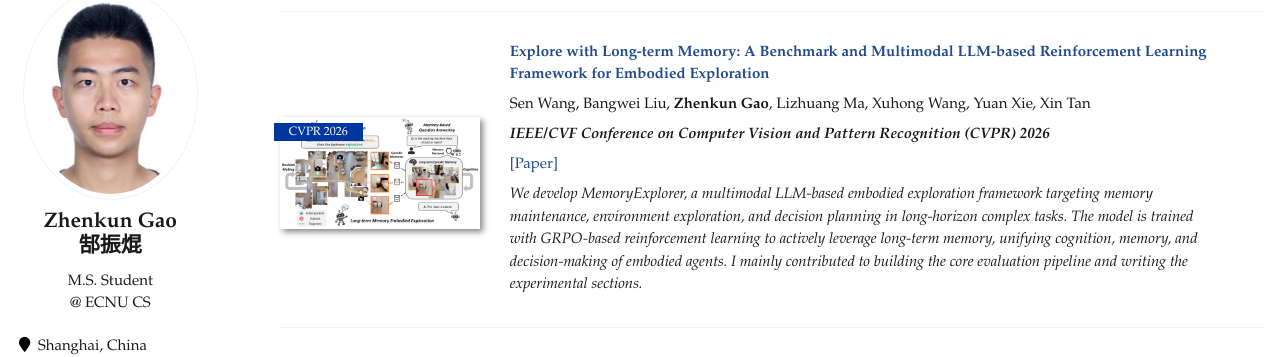
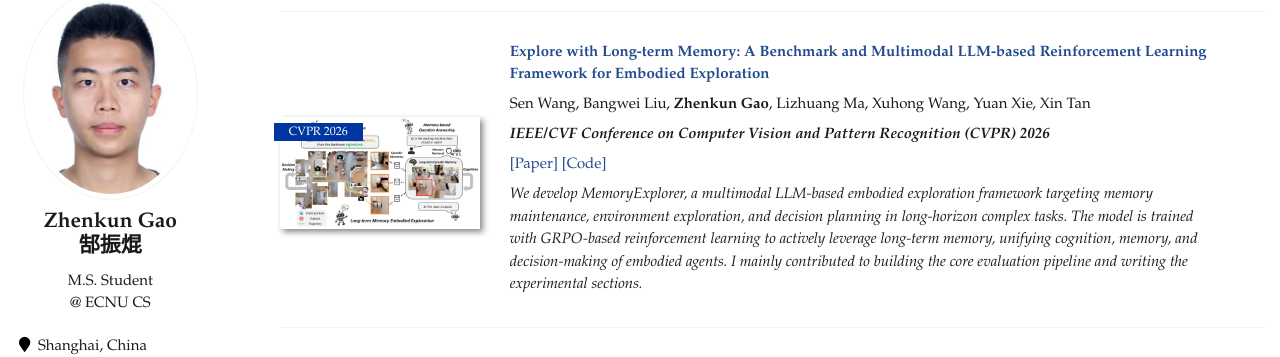
Before and after one commit to Stephen-gzk/stephen-gzk.github.io, a Jekyll site: the page built from _pages/about.md, in a window 1280 px wide and 900 px high, scrolled down 1291 px. Shown: the part 103-460 px from the top of the window. Built offline with Jekyll 4.4.1, drawn with Linux system fonts in a browser that asks for light colours.

Commit message:
Add MemoryExplorer code link (LMEE)
Co-Authored-By: Claude Fable 5 <noreply@anthropic.com>

```diff
--- a/_pages/about.md
+++ b/_pages/about.md
@@ -87,7 +87,7 @@ Sen Wang, Bangwei Liu, **Zhenkun Gao**, Lizhuang Ma, Xuhong Wang, Yuan Xie, Xin
 
 ***IEEE/CVF Conference on Computer Vision and Pattern Recognition (CVPR) 2026***
 
-[[Paper]](https://arxiv.org/abs/2601.10744)
+[[Paper]](https://arxiv.org/abs/2601.10744) [[Code]](https://github.com/wangsen99/LMEE)
 
 *We develop MemoryExplorer, a multimodal LLM-based embodied exploration framework targeting memory maintenance, environment exploration, and decision planning in long-horizon complex tasks. The model is trained with GRPO-based reinforcement learning to actively leverage long-term memory, unifying cognition, memory, and decision-making of embodied agents. I mainly contributed to building the core evaluation pipeline and writing the experimental sections.*
 
```
